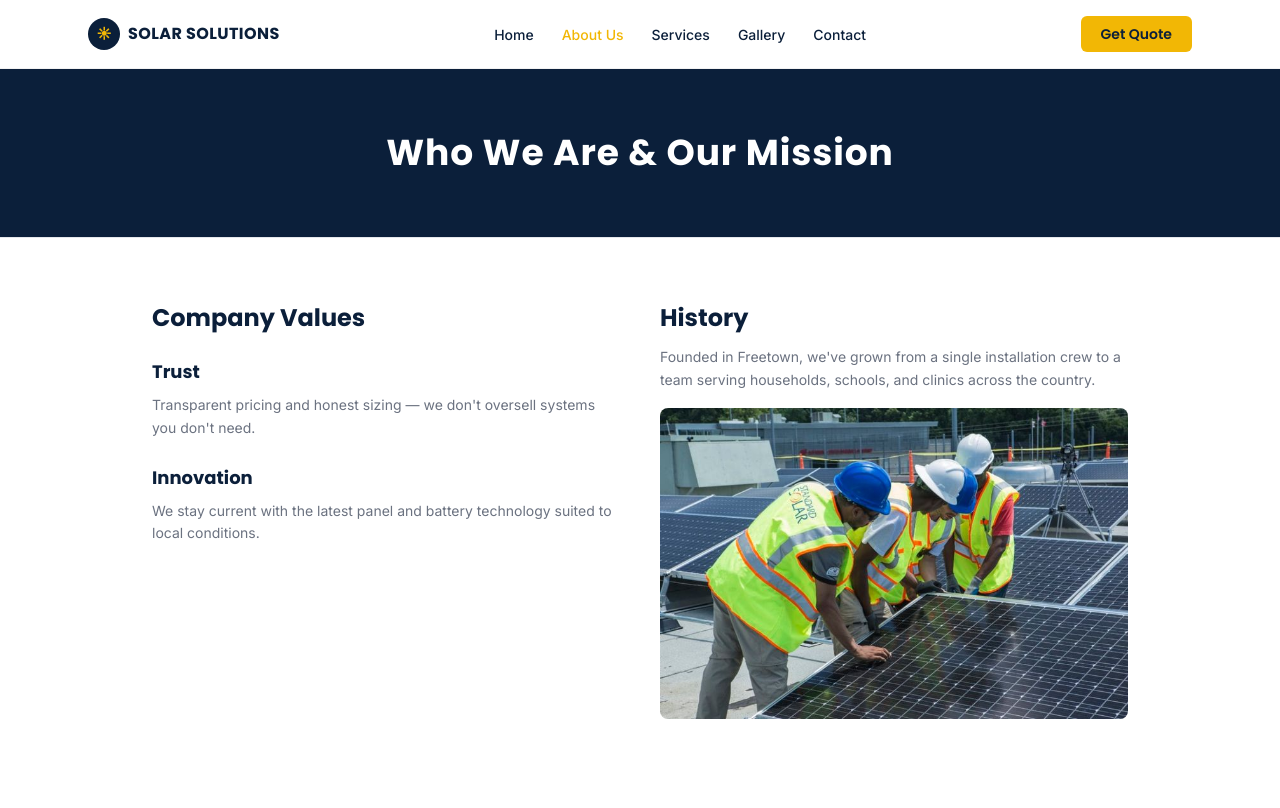
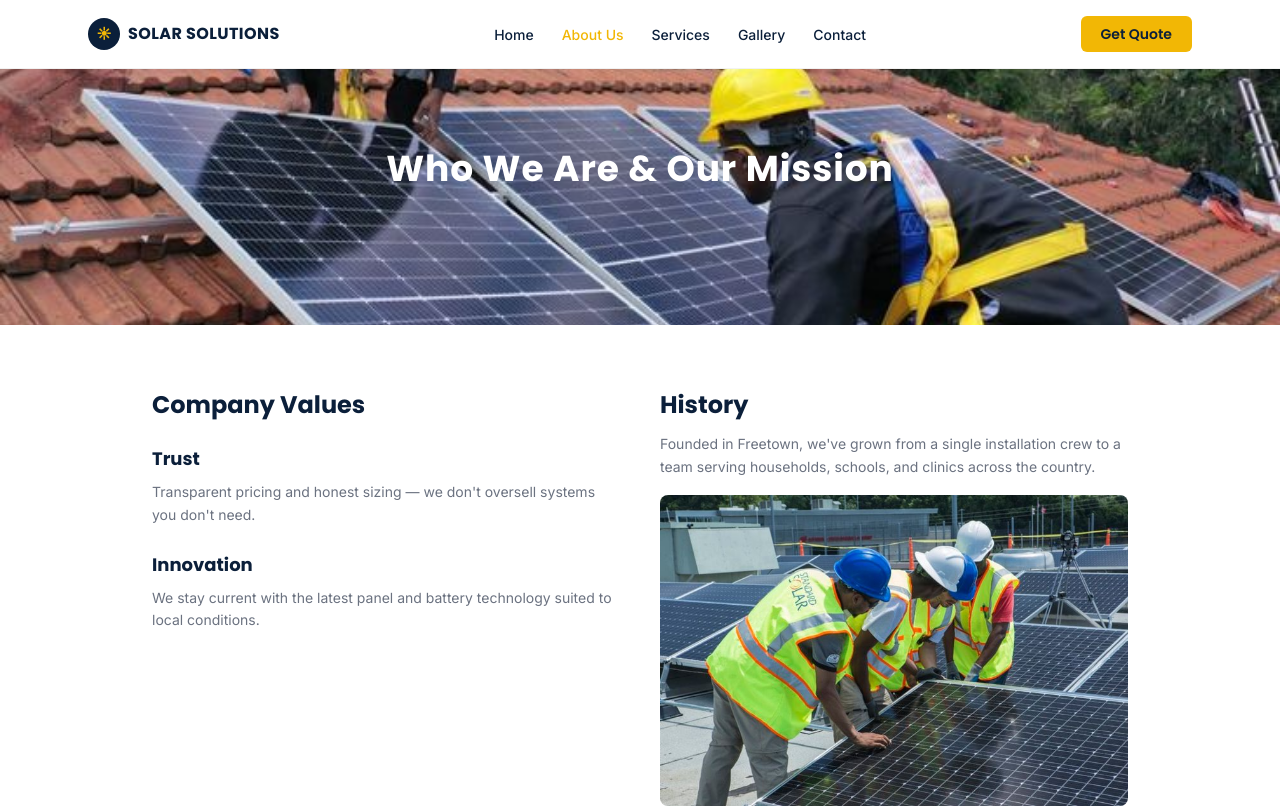
Before and after one commit to medrahmanz-max/Solar-Solution-GroupD-Project, a React (Vite) app: page /about in a window 1280 px wide. Shown: the top 808 px of the page. Built offline with nearby package versions, Linux system fonts and the light colour scheme.

Commit message:
Add background image to hero section

```diff
--- a/src/components/SectionBanner.jsx
+++ b/src/components/SectionBanner.jsx
@@ -3,7 +3,7 @@
 export default function SectionBanner({ title, tone = "navy" }) {
   const bg = tone === "navy" ? "bg-navy" : "bg-band"
   return (
-    <section className={`${bg} py-16 text-center text-white border-b`}>
+    <section className={"bg-[url('src/assets/images/maintainance.jpg')] bg-cover bg-center h-64 w-full text-center text-white p-20" }>
       <h1 className="text-3xl font-bold tracking-wide md:text-4xl">{title}</h1>
     </section>
   )
```
